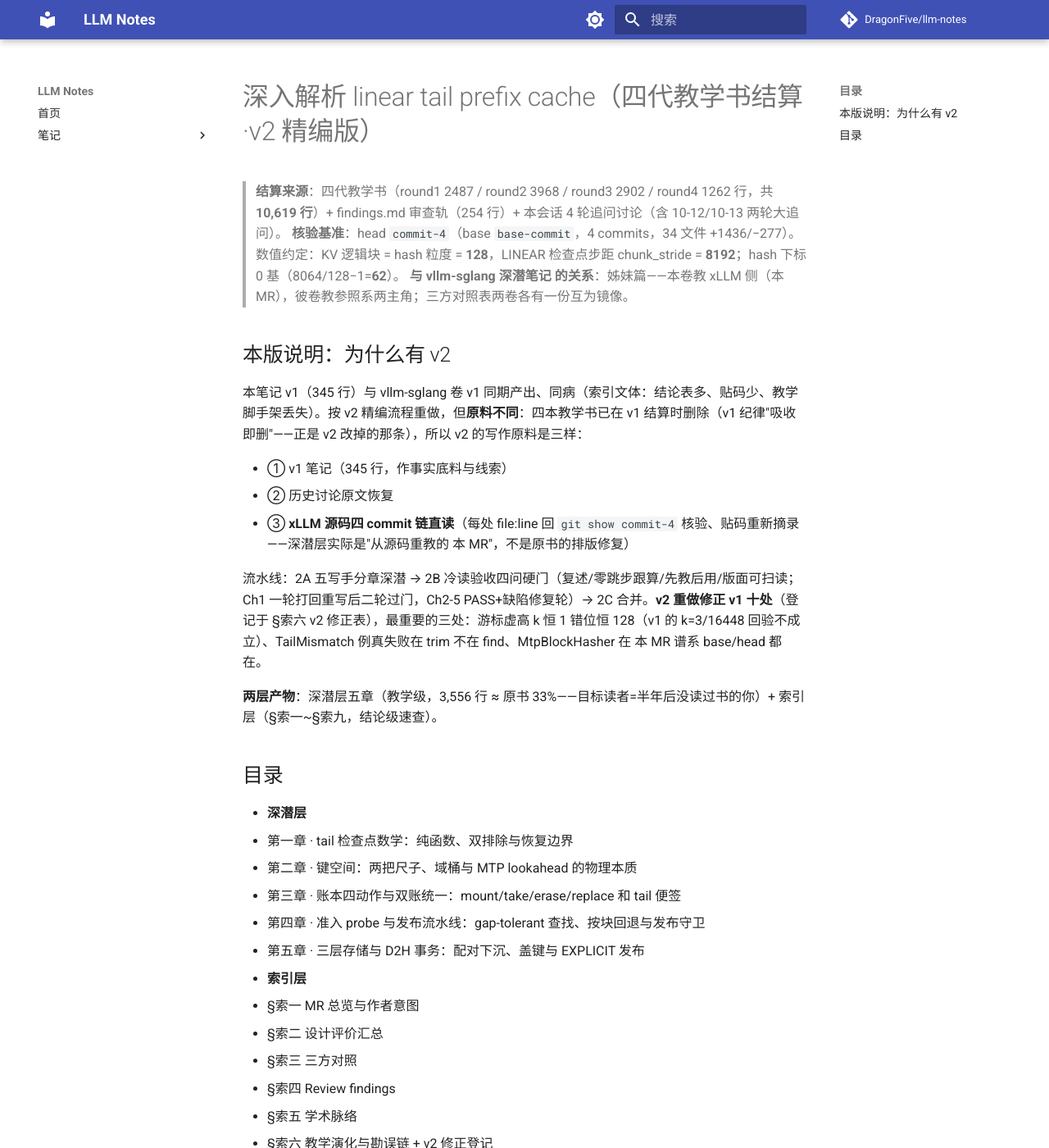
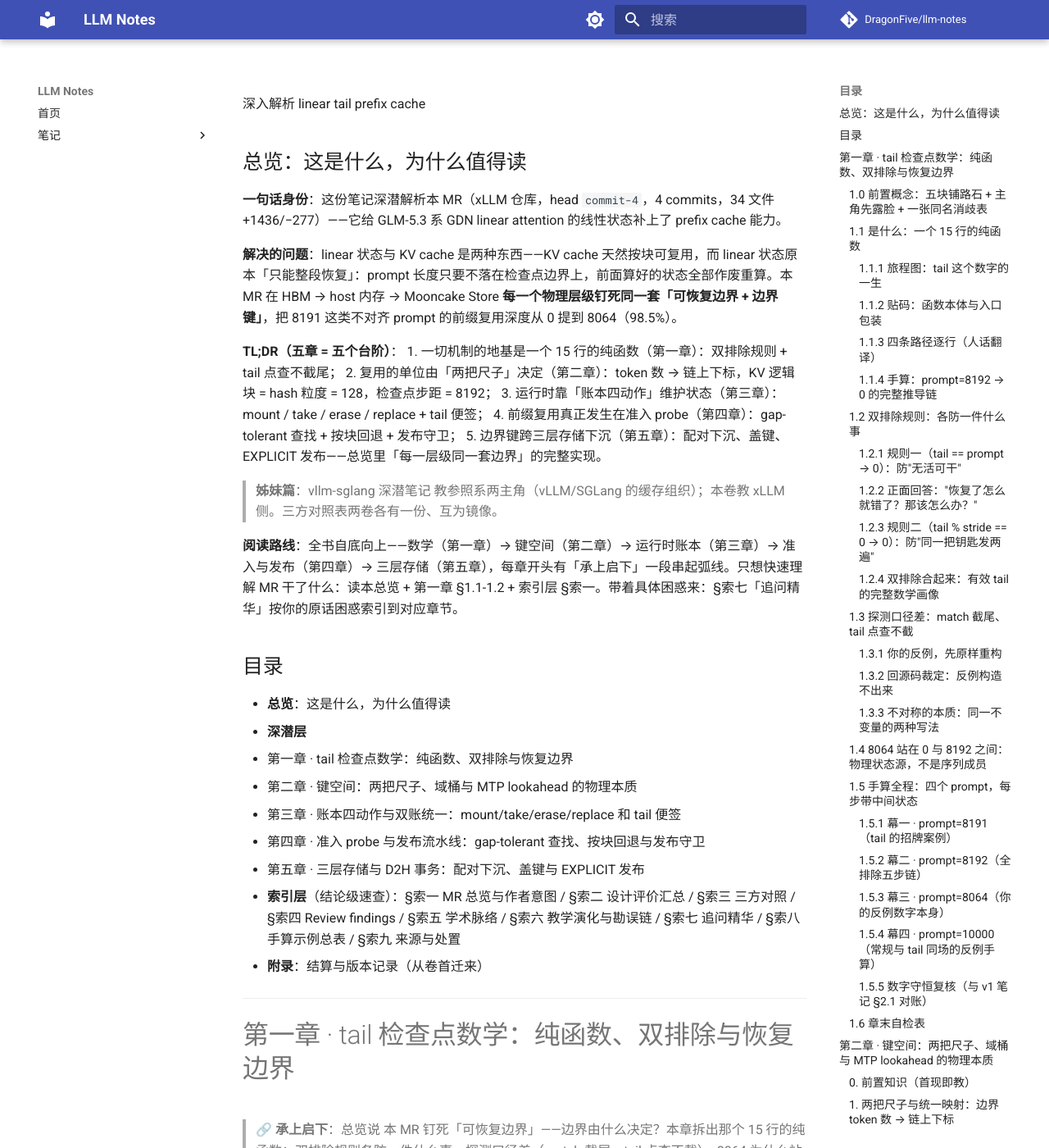
Before and after one commit to DragonFive/llm-notes, an MkDocs documentation site: the page built from docs/notes/2026-10-13_xllm_linear_tail_prefix_cache_deep_dive.md, in a window 1280 px wide and 1400 px high. Shown: the whole window at 82% size. Built offline with MkDocs 1.6.1 and Material for MkDocs 9.7.7, drawn with Linux system fonts in a browser that asks for light colours; comment, search, counter and statistics services are not loaded; some of the changed text lies outside the part shown.

Commit message:
republish: linear tail prefix cache v2.1 (overview+arc structure, anonymized colleagues, clean title); homepage: review-pipeline positioning line

```diff
--- a/docs/notes/2026-10-13_xllm_linear_tail_prefix_cache_deep_dive.md
+++ b/docs/notes/2026-10-13_xllm_linear_tail_prefix_cache_deep_dive.md
@@ -1,5 +1,5 @@
 ---
-title: 深入解析 linear tail prefix cache（四代教学书结算·v2 精编版）
+title: 深入解析 linear tail prefix cache
 date: 2026-10-13
 tags:
   - type/synthesis
@@ -11,45 +11,42 @@ tags:
   - topic/mtp
 ---
 
-# 深入解析 linear tail prefix cache（四代教学书结算·v2 精编版）
-
-> **结算来源**：四代教学书（round1 2487 / round2 3968 / round3 2902 / round4 1262 行，共 **10,619 行**）+ findings.md 审查轨（254 行）+ 本会话 4 轮追问讨论（含 10-12/10-13 两轮大追问）。
-> **核验基准**：head `commit-4`（base `base-commit`，4 commits，34 文件 +1436/−277）。数值约定：KV 逻辑块 = hash 粒度 = **128**，LINEAR 检查点步距 chunk_stride = **8192**；hash 下标 0 基（8064/128−1=**62**）。
-> **与 vllm-sglang 深潜笔记 的关系**：姊妹篇——本卷教 xLLM 侧（本 MR），彼卷教参照系两主角；三方对照表两卷各有一份互为镜像。
-
-## 本版说明：为什么有 v2
-
-本笔记 v1（345 行）与 vllm-sglang 卷 v1 同期产出、同病（索引文体：结论表多、贴码少、教学脚手架丢失）。按 v2 精编流程重做，但**原料不同**：四本教学书已在 v1 结算时删除（v1 纪律"吸收即删"——正是 v2 改掉的那条），所以 v2 的写作原料是三样：
-
-- ① v1 笔记（345 行，作事实底料与线索）
-- ② 历史讨论原文恢复
-- ③ **xLLM 源码四 commit 链直读**（每处 file:line 回 `git show commit-4` 核验、贴码重新摘录——深潜层实际是"从源码重教的 本 MR"，不是原书的排版修复）
-
-流水线：2A 五写手分章深潜 → 2B 冷读验收四问硬门（复述/零跳步跟算/先教后用/版面可扫读；Ch1 一轮打回重写后二轮过门，Ch2-5 PASS+缺陷修复轮）→ 2C 合并。**v2 重做修正 v1 十处**（登记于 §索六 v2 修正表），最重要的三处：游标虚高 k 恒 1 错位恒 128（v1 的 k=3/16448 回验不成立）、TailMismatch 例真失败在 trim 不在 find、MtpBlockHasher 在 本 MR 谱系 base/head 都在。
-
-**两层产物**：深潜层五章（教学级，3,556 行 ≈ 原书 33%——目标读者=半年后没读过书的你）+ 索引层（§索一~§索九，结论级速查）。
+深入解析 linear tail prefix cache
+
+## 总览：这是什么，为什么值得读
+
+**一句话身份**：这份笔记深潜解析本 MR（xLLM 仓库，head `commit-4`，4 commits，34 文件 +1436/−277）——它给 GLM-5.3 系 GDN linear attention 的线性状态补上了 prefix cache 能力。
+
+**解决的问题**：linear 状态与 KV cache 是两种东西——KV cache 天然按块可复用，而 linear 状态原本「只能整段恢复」：prompt 长度只要不落在检查点边界上，前面算好的状态全部作废重算。本 MR 在 HBM → host 内存 → Mooncake Store **每一个物理层级钉死同一套「可恢复边界 + 边界键」**，把 8191 这类不对齐 prompt 的前缀复用深度从 0 提到 8064（98.5%）。
+
+**TL;DR（五章 = 五个台阶）**：
+1. 一切机制的地基是一个 15 行的纯函数（第一章）：双排除规则 + tail 点查不截尾；
+2. 复用的单位由「两把尺子」决定（第二章）：token 数 → 链上下标，KV 逻辑块 = hash 粒度 = 128，检查点步距 = 8192；
+3. 运行时靠「账本四动作」维护状态（第三章）：mount / take / erase / replace + tail 便签；
+4. 前缀复用真正发生在准入 probe（第四章）：gap-tolerant 查找 + 按块回退 + 发布守卫；
+5. 边界键跨三层存储下沉（第五章）：配对下沉、盖键、EXPLICIT 发布——总览里「每一层级同一套边界」的完整实现。
+
+> **姊妹篇**：vllm-sglang 深潜笔记 教参照系两主角（vLLM/SGLang 的缓存组织）；本卷教 xLLM 侧。三方对照表两卷各有一份、互为镜像。
+
+**阅读路线**：全书自底向上——数学（第一章）→ 键空间（第二章）→ 运行时账本（第三章）→ 准入与发布（第四章）→ 三层存储（第五章），每章开头有「承上启下」一段串起弧线。只想快速理解 MR 干了什么：读本总览 + 第一章 §1.1-1.2 + 索引层 §索一。带着具体困惑来：§索七「追问精华」按你的原话困惑索引到对应章节。
 
 ## 目录
 
+- **总览**：这是什么，为什么值得读
 - **深潜层**
   - 第一章 · tail 检查点数学：纯函数、双排除与恢复边界
   - 第二章 · 键空间：两把尺子、域桶与 MTP lookahead 的物理本质
   - 第三章 · 账本四动作与双账统一：mount/take/erase/replace 和 tail 便签
   - 第四章 · 准入 probe 与发布流水线：gap-tolerant 查找、按块回退与发布守卫
   - 第五章 · 三层存储与 D2H 事务：配对下沉、盖键与 EXPLICIT 发布
-- **索引层**
-  - §索一 MR 总览与作者意图
-  - §索二 设计评价汇总
-  - §索三 三方对照
-  - §索四 Review findings
-  - §索五 学术脉络
-  - §索六 教学演化与勘误链 + v2 修正登记
-  - §索七 追问精华
-  - §索八 手算示例总表
-  - §索九 来源与处置
+- **索引层**（结论级速查）：§索一 MR 总览与作者意图 / §索二 设计评价汇总 / §索三 三方对照 / §索四 Review findings / §索五 学术脉络 / §索六 教学演化与勘误链 / §索七 追问精华 / §索八 手算示例总表 / §索九 来源与处置
+- **附录**：结算与版本记录（从卷首迁来）
 
 ---
+
 # 第一章 · tail 检查点数学：纯函数、双排除与恢复边界
+
+> 🔗 **承上启下**：总览说 本 MR 钉死「可恢复边界」——边界由什么决定？本章拆出那个 15 行的纯函数：双排除规则各防一件什么事、探测口径差（match 截尾、tail 点查不截）、8064 为什么站在 0 与 8192 之间。**全书的数学地基在这一章**。
 
 > **核验基准**：本 MR，head `commit-4`（base `base-commit`）。本章所有代码均用 `git show commit-4:<path>` 重新摘录，行号即该提交行号，逐块回读核验。
 > **数值约定**：KV 逻辑块 = hash 粒度 = **128** token；LINEAR 常规检查点步距 = **8192** token。本章手算全部用这两个数。
@@ -800,6 +797,8 @@ prompt=16383（逻辑块 256 口径）→ ⌊16383/256⌋×256 = 63×256 = 16128
 
 # 第二章 · 键空间：两把尺子、域桶与 MTP lookahead 的物理本质
 
+> 🔗 **承上启下**：上一章定了「边界在哪」，本章回答「边界怎么变成键」：两把尺子（边界 token 数 → 链上下标）、域桶（为什么固定值还要分桶）、MTP lookahead = end+1 的物理本质。**缓存复用的单位由这章定死**（块 128 / 步距 8192）。
+
 > 本章对应事实底料 §三。核验基准：本 MR head `commit-4`（base `base-commit`）。
 > 所有代码经 `git show commit-4:<path>` 逐行回读核验；行号以该 commit 为准。
 > 用户靶子：10-12 消息问题 3/4（域桶、invalidate、键盖）、10-13 消息问题 5/6/7（成员变量、lookahead 账目掰扯、巧妙还是补丁的诚实裁决）。
@@ -1578,6 +1577,8 @@ for (auto& [hasher_type, strides] : block_hashes_by_domain_) {
 
 
 # 第三章 · 账本四动作与双账统一：mount/take/erase/replace 和 tail 便签
+
+> 🔗 **承上启下**：有了边界和键，还需要有人记账。本章讲账本怎么动：mount / take / erase / replace 四动作 + tail 便签，把前两章的数学和键落到运行时的状态迁移——一个序列怎么记账、账本怎么动、账随序列怎么死。
 
 > 源码基准：commit `commit-4`。本章所有 `file:line` 均已用 `git show commit-4:<path>` 逐行回读核验。
 > 数值约定：KV 逻辑块 = hash 粒度 = **128 token**；LINEAR 常规检查点步距 chunk_stride = **8192 token**。下标一律 0 基（第 0 号、第 1 号……），凡 1 基语义（"前 k 个"）显式注明。
@@ -2327,6 +2328,8 @@ tail 分支同理：便签的消费者是 `:430-431` 的幂等守卫 `kv_state.l
 
 
 # 第四章 · 准入 probe 与发布流水线：gap-tolerant 查找、按块回退与发布守卫
+
+> 🔗 **承上启下**：账本之上是准入：新请求来了怎么查（gap-tolerant，容忍中间的洞）、查不到怎么按块回退、查到了怎么发布（发布守卫）。**前缀复用真正发生的时刻在第四章**——前面三章的机制都是为这一刻服务的。
 
 > 本章对应 factbase §五（发布与准入）。核验基准：head `commit-4`，所有代码引用均已用 `git show commit-4:<path>` 逐行回读。
 > 数值约定：KV 逻辑块 = hash 粒度 = **128** token；LINEAR 检查点步距 chunk_stride = **8192** token；hash 下标 0 基（8064/128−1 = **62**，链上共 63 格，下标 0..62）。
@@ -2984,6 +2987,8 @@ block_manager_test.cpp:826-859（TailMismatchFallsBackToShorterRegularLinearChec
 
 
 # 第五章 · 三层存储与 D2H 事务：配对下沉、盖键与 EXPLICIT 发布
+
+> 🔗 **承上启下**：最后一块拼图：这些边界键在 HBM → host → Mooncake 三层之间怎么下沉（配对下沉）、怎么防止旧键冒充新状态（盖键）、怎么显式发布（EXPLICIT）。总览里「每一个物理层级钉同一套边界」的完整实现在本章闭环。
 
 > 核验基准：commit `commit-4`（本 MR head）。所有行号均对该 commit 用 `git show` 逐段回读核验。
 > 简写约定：`hierarchy.cpp` = xllm/core/framework/block/hierarchy_block_manager_pool.cpp；`linear.cpp` = xllm/core/framework/block/linear_state_block_manager.cpp；`composite` = xllm/core/framework/block/composite_block_manager.{h,cpp}；`bmi` = xllm/core/framework/block/block_manager_impl.cpp；`pc` = xllm/core/framework/prefix_cache/prefix_cache.cpp；`skvs` = xllm/core/framework/request/sequence_kv_state.cpp；`test` = tests/core/framework/block/hierarchy_block_manager_pool_test.cpp。
@@ -3677,7 +3682,7 @@ if (probe.logical_token_count != 0) {
 
 ## §索五 学术脉络
 
-**dengyingxu1 的 linear-state prefix cache 血脉**（GitHub PR 时代 #1799（hash 原语）/#1802（选项）/#1846（block manager+prefix cache——`linear_state_hashes_` 独立链在此出生，本 MR 将其杀死）/#1940（恢复+容量）/#1947（batch+scheduler）/#1956（引擎接线）→#1979 VLM 启用+chunk-stride clamp→**#2161**（prefix-cache prefill attention 的 Python graph 路径修复——正是 glm5_next 唯一走的 TORCH 组图路径）→#2163；内部平台另有去 MTP 冗余省显存与本 MR 键域重做两步。设计笔记站 yingxudeng.github.io/xllm-notes：qwen35 原型、尾块缓存笔记（commit 29b510a8e）、ReplaySSM ring 审查。
+**组内同学 的 linear-state prefix cache 血脉**（GitHub PR 时代 #1799（hash 原语）/#1802（选项）/#1846（block manager+prefix cache——`linear_state_hashes_` 独立链在此出生，本 MR 将其杀死）/#1940（恢复+容量）/#1947（batch+scheduler）/#1956（引擎接线）→#1979 VLM 启用+chunk-stride clamp→**#2161**（prefix-cache prefill attention 的 Python graph 路径修复——正是 glm5_next 唯一走的 TORCH 组图路径）→#2163；内部平台另有去 MTP 冗余省显存与本 MR 键域重做两步。其公开设计笔记：qwen35 原型、尾块缓存笔记（commit 29b510a8e）、ReplaySSM ring 审查。
 
 **论文参照**（作者公开材料未引论文，两候选）：**SuffixReplay**（arXiv:2609.33477，TeleAI——重放派，不存检查点、留 anchor 重放近期后缀做近似重建；与 本 MR 检查点派相反；时间与问题意识高度吻合）；**Marconi**（arXiv:2411.19379，混合 LLM 前缀缓存开山，Bloom 准入）。SuffixReplay 称 SGLang 默认 8192 网格与当前 main 代码不一致 [待验证]。
 
@@ -3787,3 +3792,26 @@ if (probe.logical_token_count != 0) {
 | 四轮用户原话 | §索七 + 各章用户引子 | 全承接 |
 
 **诚实声明**：①四本教学书在 v1 结算时已删（v1 纪律），v2 深潜层**不从书重排**而是从源码重教——教学编排（手算中间态/失败画面）为重建，事实与数字以 v1 笔记为线索、以源码核验为准（冲突按源码改，登记 §索六）；②冷读验收：五章全 PASS（Ch1 经一轮重写）；③v1 版保留在 git 历史，其"游标 k=3/16448""MtpBlockHasher 只在 base""E 例 tail 键查不到"等表述作废；④遗留 [待验证]（不承重，正文就地标注）：dp_rank0 同构前提、测试数复跑、SGLang 8192 网格、vLLM partial tail、撞键掉速幅度、三方复用深度推演、兄弟分支废弃状态、Ch5 worker 张量分片切法、D2H 失败无重试；⑤结算工作区待用户确认后清理。
+
+---
+
+## 附录：结算与版本记录（从卷首迁来）
+
+> **结算来源**：四代教学书（round1 2487 / round2 3968 / round3 2902 / round4 1262 行，共 **10,619 行**）+ findings.md 审查轨（254 行）+ 本会话 4 轮追问讨论（含 10-12/10-13 两轮大追问）。
+> **核验基准**：head `commit-4`（base `base-commit`，4 commits，34 文件 +1436/−277）。数值约定：KV 逻辑块 = hash 粒度 = **128**，LINEAR 检查点步距 chunk_stride = **8192**；hash 下标 0 基（8064/128−1=**62**）。
+
+## 本版说明：为什么有 v2
+
+本笔记 v1（345 行）与 vllm-sglang 卷 v1 同期产出、同病（索引文体：结论表多、贴码少、教学脚手架丢失）。按 v2 精编流程重做，但**原料不同**：四本教学书已在 v1 结算时删除（v1 纪律"吸收即删"——正是 v2 改掉的那条），所以 v2 的写作原料是三样：
+
+- ① v1 笔记（345 行，作事实底料与线索）
+- ② 历史讨论原文恢复
+- ③ **xLLM 源码四 commit 链直读**（每处 file:line 回 `git show commit-4` 核验、贴码重新摘录——深潜层实际是"从源码重教的 本 MR"，不是原书的排版修复）
+
+流水线：2A 五写手分章深潜 → 2B 冷读验收四问硬门（复述/零跳步跟算/先教后用/版面可扫读；Ch1 一轮打回重写后二轮过门，Ch2-5 PASS+缺陷修复轮）→ 2C 合并。**v2 重做修正 v1 十处**（登记于 §索六 v2 修正表），最重要的三处：游标虚高 k 恒 1 错位恒 128（v1 的 k=3/16448 回验不成立）、TailMismatch 例真失败在 trim 不在 find、MtpBlockHasher 在 本 MR 谱系 base/head 都在。
+
+**两层产物**：深潜层五章（教学级，3,556 行 ≈ 原书 33%——目标读者=半年后没读过书的你）+ 索引层（§索一~§索九，结论级速查）。
+
+
+
+> 新增卷首总览（冷启动入口）与各章「承上启下」过渡段；原卷首「本版说明/结算来源」（生产过程元叙事）迁至本附录；标题去掉生产元信息。治 v2 实测问题：冷读者打开笔记不知道这是什么、章序无弧线无过渡。
```
Also changed, not shown: docs/index.md (+3 -1 lines), 1 other file.
